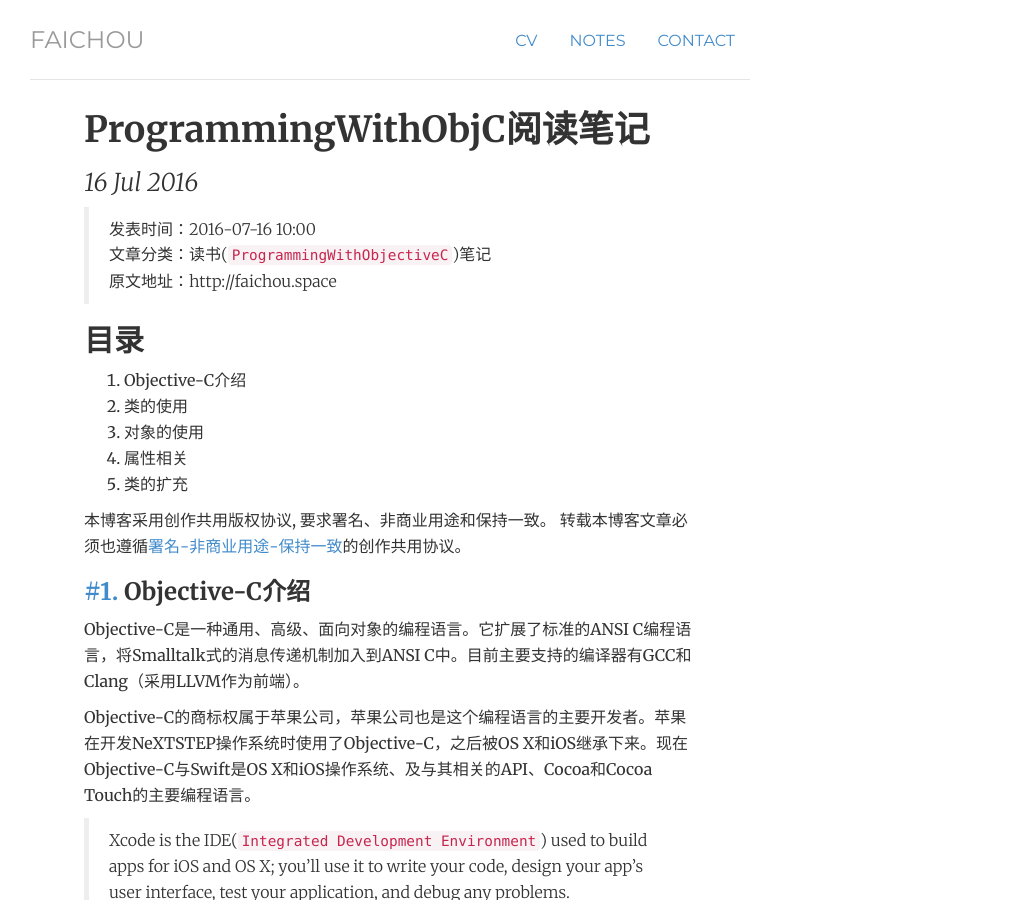
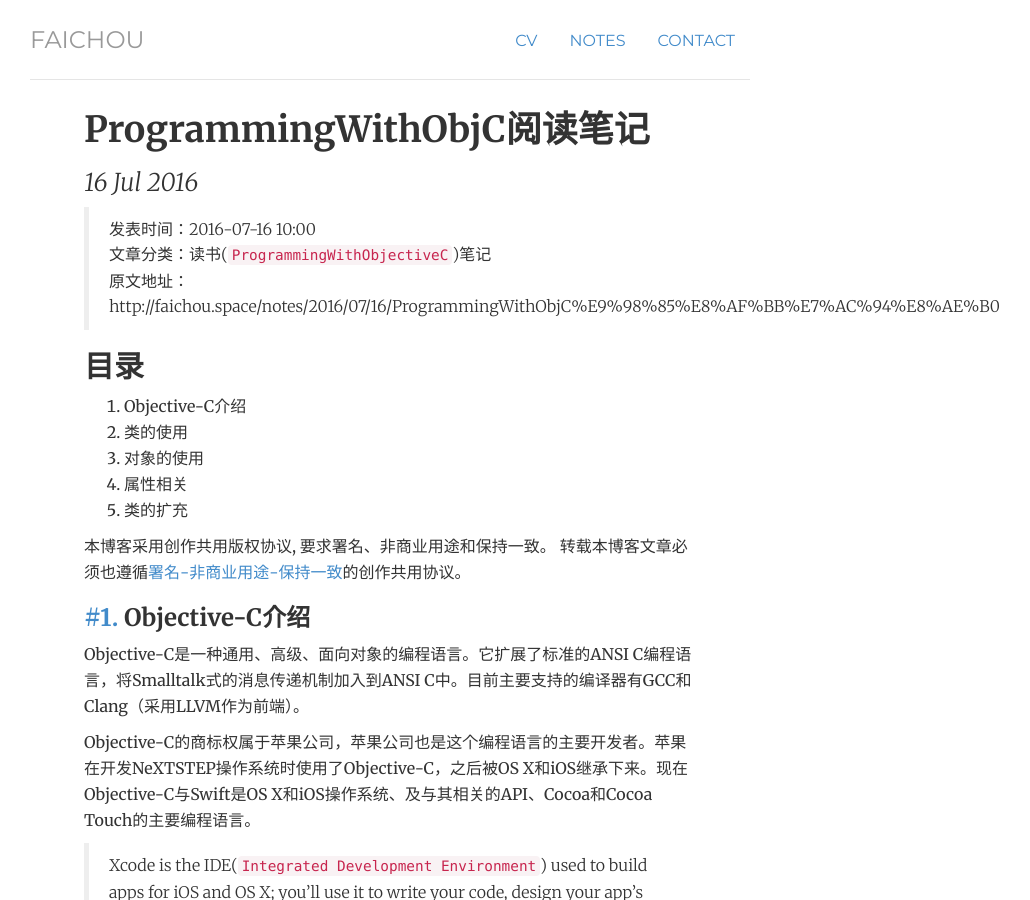
Before and after one commit to FaiChou/faichou.github.io, a Jekyll site: the page built from _posts/2016-07-16-ProgrammingWithObjC阅读笔记.md, in a window 1280 px wide and 900 px high. Shown: the whole window, without its empty margins (250-1280 px from the left). Built offline with Jekyll 4.4.1, drawn with Linux system fonts in a browser that asks for light colours; comment, search, counter and statistics services are not loaded; some of the changed lines change nothing that is shown.

Commit message:
Update 2016-07-16-ProgrammingWithObjC阅读笔记.md

```diff
--- a/_posts/2016-07-16-ProgrammingWithObjC阅读笔记.md
+++ b/_posts/2016-07-16-ProgrammingWithObjC阅读笔记.md
@@ -6,7 +6,7 @@
 
 > 发表时间：2016-07-16 10:00
 > 文章分类：读书(`ProgrammingWithObjectiveC`)笔记
-> 原文地址：http://faichou.space
+> 原文地址：http://faichou.space/notes/2016/07/16/ProgrammingWithObjC%E9%98%85%E8%AF%BB%E7%AC%94%E8%AE%B0
 
 ## 目录
 1. Objective-C介绍
```
